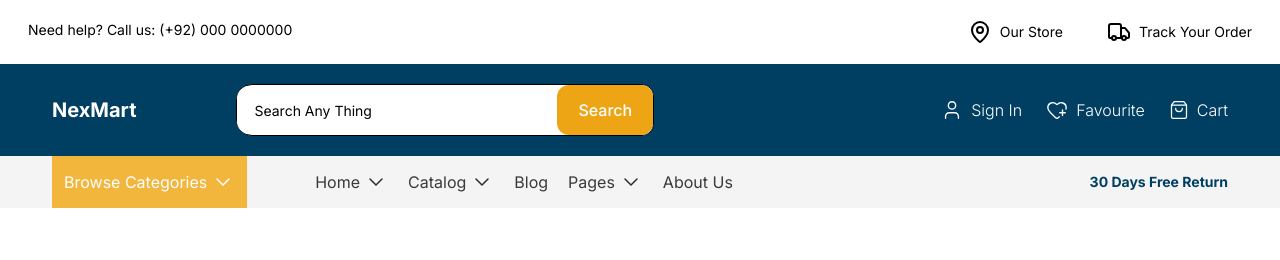
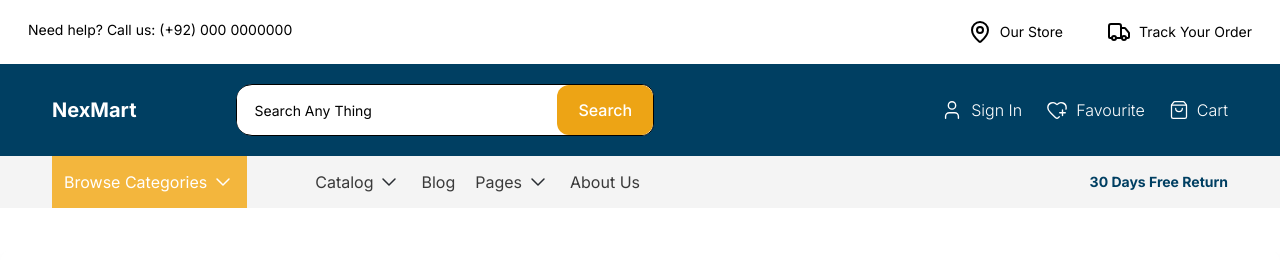
Before and after one commit to adeel-bot/NexMart, a Next.js app: page / in a window 1280 px wide. Shown: the top 260 px of the page. Built offline with nearby package versions, Linux system fonts and the light colour scheme.

Commit message:
Update Reviews layout to use a grid system; modify SubNavbar to use Link for category navigation

```diff
--- a/app/Product/[slug]/Reviews.js
+++ b/app/Product/[slug]/Reviews.js
@@ -68,7 +68,7 @@ export default function Reviews({ productId, productName }) {
       )}
 
       {activeTab === "reviews" && (
-        <div className="space-y-6">
+        <div className="grid grid-cols-3 gap-7 px-4">
           {reviews.map((review) => (
             <div
               key={review.id}
--- a/app/components/layout/SubNavbar.js
+++ b/app/components/layout/SubNavbar.js
@@ -5,16 +5,11 @@ const SubNavbar = () => {
     <div className="subNav bg-[#f4f4f4] flex md:flex-row flex-col justify-between items-center px-13">
         <div className="subNav-left flex gap-17 ">
             <div className="browse-cat flex items-center p-3 h-13 bg-[#f3b63d] text-white ">
-                <button className="flex items-center text-center gap-1 cursor-pointer">Browse Categories
+                <Link href="/Products" className="flex items-center text-center gap-1 cursor-pointer">Browse Categories
                 <Image src="/chevron-down-white.svg" width={24} height={24} alt="down-button" />
-                </button>
+                </Link>
             </div>
             <div className="navigations h-13 text-[#3a3a3a] flex gap-5 items-center">
-                <div className="">
-                <button className="flex gap-1 cursor-pointer">Home
-                <Image src="/chevron-down-black.svg" width={24} height={24} alt="down-button" />
-                </button>
-                </div>
                 <div className="">
                 <button className="flex gap-1 cursor-pointer">Catalog
                 <Image src="/chevron-down-black.svg" width={24} height={24} alt="down-button" />
```
